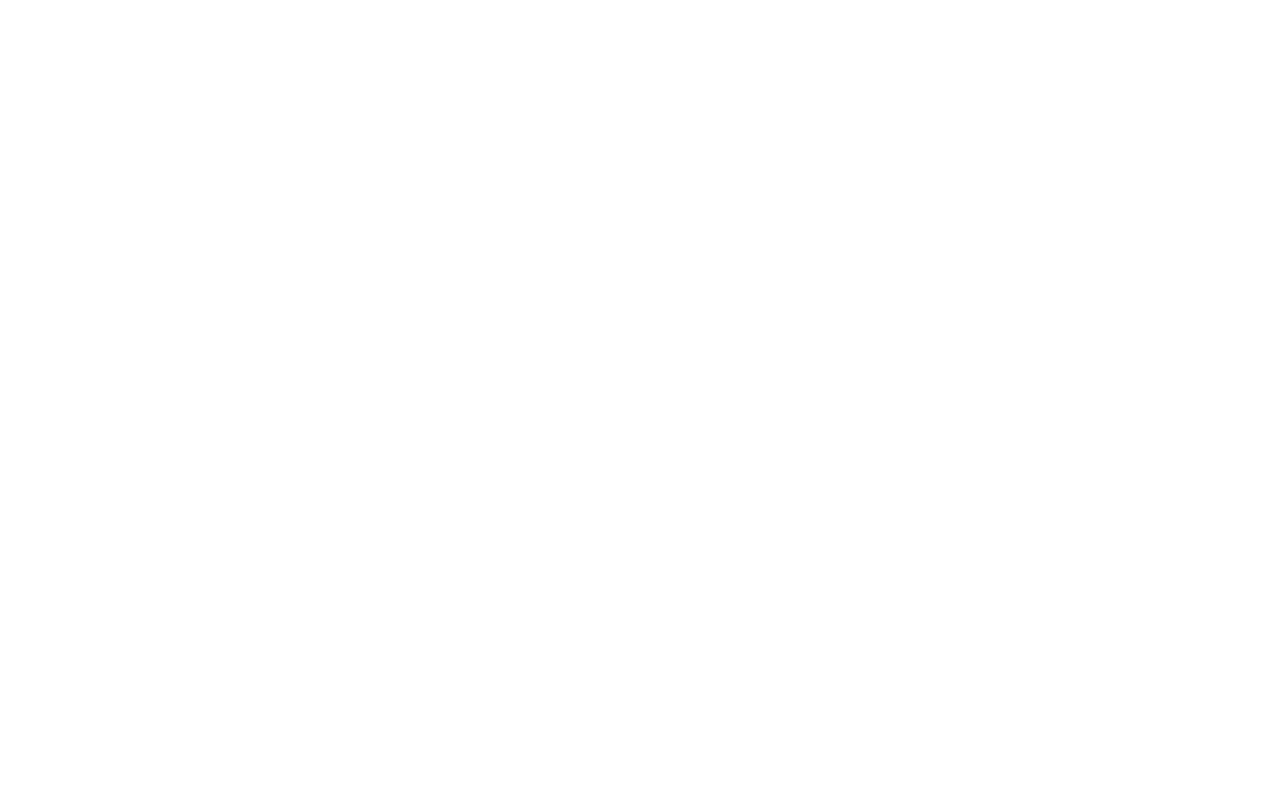
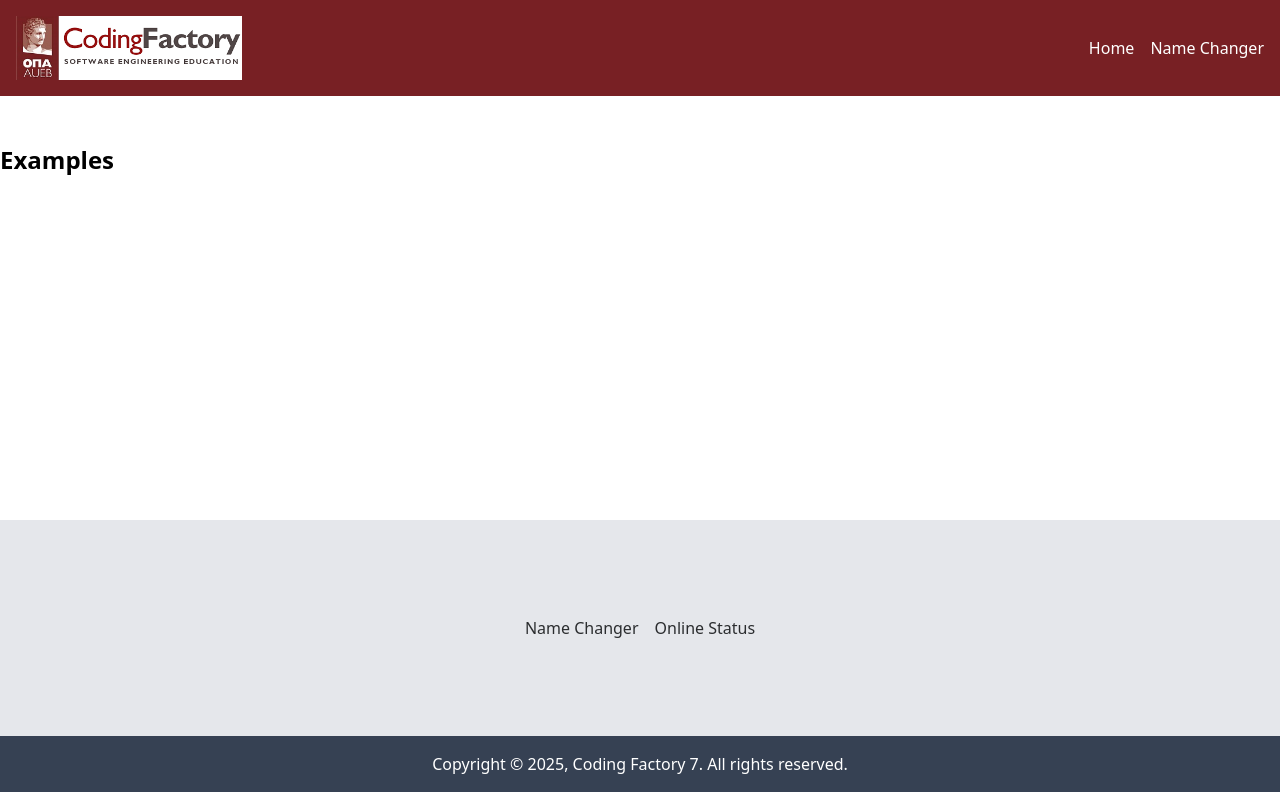
Before and after one commit to panos944/cf7-components-intro, a React (Vite) app: page /examples in a window 1280 px wide. Built offline with nearby package versions, Linux system fonts and the light colour scheme.

Commit message:
feat: new examples page/section/routes

```diff
--- a/src/App.tsx
+++ b/src/App.tsx
@@ -23,6 +23,8 @@
 import OnlineStatusPage from "./pages/OnlineStatusPage.tsx";
 import UserPage from "./pages/UserPage.tsx";
 import RouterLayout from "./components/RouterLayout.tsx";
+import ExamplesPage from "./pages/ExamplesPage.tsx";
+import RouterExamplesLayout from "./components/RouterExamplesLayout";
 
 function App() {
 
@@ -64,14 +66,23 @@
             <Route element={<RouterLayout />}>
               {/*<Route path="/" element={<HomePage />}/>*/}
               <Route index element={<HomePage />}/>
+              <Route path="users/:userId" element={<UserPage />}/>
+              <Route path="users" element={<UserPage />}/>
             </Route>
-            <Route path="examples?">
+
+            {/*<Route path="examples?" >*/}
+            <Route path="examples"  element={<RouterExamplesLayout/>}>
+              <Route index element={<ExamplesPage/>}/>
               <Route path="name-changer" element={<NameChangerPage/>}/>
               <Route path="online-status" element={<OnlineStatusPage/>}/>
             </Route>
+
             <Route path="users/:userId" element={<UserPage />}/>
             <Route path="users" element={<UserPage />}/>
             {/*<Route path="files/*" element={<FilePage/>}/>*/}
+            PATH: https://example.com/users/125/name/nick
+            QUERY: https://example.com/users?id=125&name=Nick
+            https://www.skroutz.gr/c/3074/pagomixanes/f/891854_891908_1066530/trima-epagelmatiki-101-200.html?price_max=3200.0&price_min=1400.001
           </Routes>
       </BrowserRouter>
 
--- /dev/null
+++ b/src/components/ExamplesSection.tsx
@@ -0,0 +1,32 @@
+import {NavLink} from "react-router"
+const ExamplesSection = () => {
+  return (
+    <>
+      <div className="bg-gray-200 py-24">
+        <ul className="container mx-auto flex justify-center space-x-4">
+          <li>
+            {/*<NavLink to="/examples/name-changer">Name Changer</NavLink>*/}
+            <NavLink
+              to="/examples/name-changer"
+              className={({isActive}) =>
+                isActive ? "text-cf-dark-red underline underline-offset-4" : "text-cf-gray" }
+            >
+              Name Changer
+            </NavLink>
+          </li>
+          <li>
+            {/*<Link to="/examples/online-status">Online Status</Link>*/}
+            <NavLink
+              to="/examples/online-status"
+              className={({isActive}) =>
+                isActive ? "text-cf-dark-red underline underline-offset-4" : "text-cf-gray" }
+            >
+              Online Status
+            </NavLink>
+          </li>
+        </ul>
+      </div>
+    </>
+  )
+}
+export default ExamplesSection;
--- /dev/null
+++ b/src/components/RouterExamplesLayout.tsx
@@ -0,0 +1,18 @@
+import {Outlet} from "react-router";
+import HeaderResponsive from "./HeaderResponsive";
+import Footer from "./Footer";
+import ExamplesSection from "./ExamplesSection.tsx";
+
+const RouterExamplesLayout = () => {
+  return (
+    <>
+      <HeaderResponsive />
+      <div className="container mx-auto min-h-[65vh] pt-24">
+        <Outlet/>
+      </div>
+      <ExamplesSection/>
+      <Footer />
+    </>
+  )
+}
+export default RouterExamplesLayout;
--- /dev/null
+++ b/src/pages/ExamplesPage.tsx
@@ -0,0 +1,15 @@
+import {useEffect} from 'react';
+
+const ExamplesPage = () => {
+
+  useEffect(()=>{
+    document.title = 'Examples';
+  }, []);
+
+  return (
+    <>
+      <h1 className="text-2xl font-bold mt-12">Examples</h1>
+    </>
+  )
+}
+export default ExamplesPage;
```
